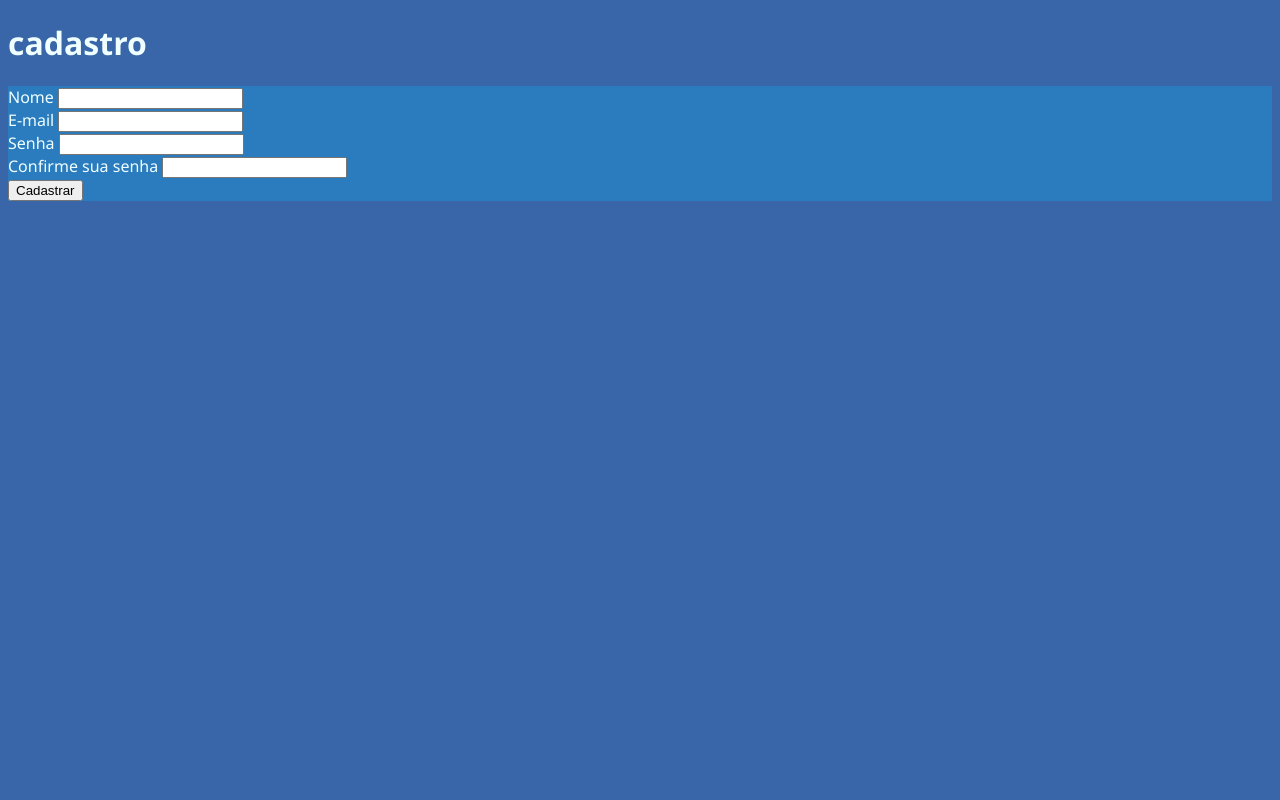
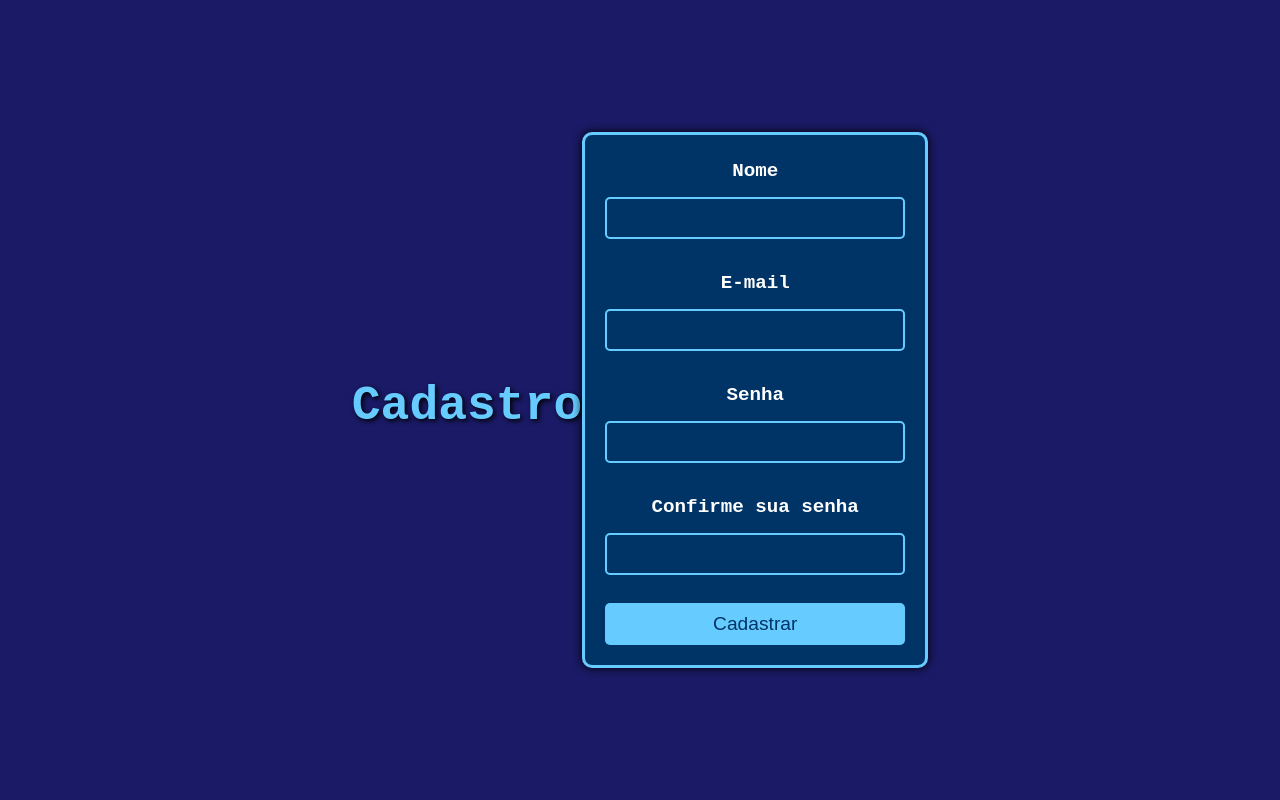
Before and after one commit to RafaelRodrigues17/Banco-de-dados, a Flask app: page /cadastro in a window 1280 px wide. Run offline with Flask 3, Linux system fonts and the light colour scheme.

Commit message:
Atualização do código

```diff
--- a/app.py
+++ b/app.py
@@ -3,15 +3,22 @@ from flask import Flask, render_template, request # Importando a biblioteca Flas
 from werkzeug.security import generate_password_hash, check_password_hash
 import database
 
-app = Flask(__name__) # Criando um objeto do Flask chamado
+app = Flask(__name__) # Criando um objeto do Flask
 
 @app.route('/')
 def hello():
     return render_template('index.html')
 
-@app.route('/login')
+@app.route('/login', methods=["GET", "POST"])
 def login():
-    return render_template('login.html')
+    if request.method == "POST":
+        form = request.form
+        if database.login(form) == True:
+            return render_template('lista.html')
+        else:
+            return "Ocorreu um erro ao fazer o login do usuário"
+    else:
+       return render_template('login.html')
 
 @app.route('/cadastro', methods=["GET", "POST"])
 def cadastro():
--- a/static/styles.css
+++ b/static/styles.css
@@ -1,40 +1,78 @@
+/* Estilo retro anos 90 */
 body {
-    background-color: #3866A8; /*mudar cor de fundo*/
-    font-family: 'Segoe UI', sans-serif; /*mudar fonte*/
-    color: azure;
+    background-color: #1a1a66; /* Fundo azul escuro */
+    font-family: 'Courier New', Courier, monospace; /* Fonte antiga de máquina de escrever */
+    color: #ffffff; /* Texto branco */
+    margin: 0;
+    padding: 0;
+    display: flex;
+    justify-content: center;
+    align-items: center;
+    height: 100vh;
+    text-align: center;
 }
-img {
-    max-width: 100%; /*largura máxima da imagem */
+
+h1 {
+    font-size: 3rem;
+    color: #66ccff; /* Azul claro */
+    text-shadow: 2px 2px 5px #000000; /* Sombra no título */
+    margin-bottom: 20px;
 }
-div.lado-esquerdo {
-    width: 50%; /*Define a largura do lado esquerdo */
+
+.formulario {
+    background-color: #003366; /* Azul escuro */
+    padding: 20px;
+    border-radius: 10px;
+    border: 3px solid #66ccff;
+    width: 300px;
+    box-shadow: 0px 0px 10px #000000;
 }
-div.lado-direito {
-    width: 50%; /*Define a largura do lado direito */
+
+form {
     display: flex;
     flex-direction: column;
 }
-div.conteudo {
-    display: flex; /*Define que a div "conteúdo" será flexível */
+
+label {
+    font-size: 1.2rem;
+    margin: 5px 0;
+    font-weight: bold;
 }
-a.botao {
-    color: aliceblue;
+
+input[type="text"],
+input[type="password"] {
+    padding: 10px;
+    margin: 10px 0;
+    border-radius: 5px;
+    border: 2px solid #66ccff;
+    background-color: #003366;
+    color: #ffffff;
+    font-size: 1rem;
 }
-div.lado-esquerdo img {
-    width: 100%; /*muda largura da imagem*/
-    border-radius: 0px;
+
+input[type="text"]:focus,
+input[type="password"]:focus {
+    outline: none;
+    border-color: #ffcc00; /* Cor dourada para foco */
+    background-color: #1a1a66;
 }
-div.lado-direito a {
-    text-decoration: none; /*retira o sublinhado padrão doa links*/
-    font-size: 23px;
-    background-color: #272320;
-    width: 38%;
-    margin: 3%;
-    padding: 5px;
-    color: azure;
-    text-align: center; /*centraliza o texto*/
-    border-radius: 30px; /*Arredonda a borda da imagem*/
+
+button.btn {
+    padding: 10px;
+    background-color: #66ccff;
+    color: #003366;
+    font-size: 1.2rem;
+    border: none;
+    border-radius: 5px;
+    cursor: pointer;
+    transition: background-color 0.3s ease;
 }
-div.formulario {
-    background-color: rgba(0, 191, 255, 0.247);
+
+button.btn:hover {
+    background-color: #ffcc00; /* Cor dourada para hover */
+    color: #003366;
 }
+
+br {
+    margin-bottom: 15px;
+}
--- a/templates/cadastro.html
+++ b/templates/cadastro.html
@@ -3,22 +3,22 @@
 <head>
     <meta charset="UTF-8">
     <meta name="viewport" content="width=device-width, initial-scale=1.0">
-    <title>cadastro</title>
+    <title>Cadastro</title>
     <link rel="stylesheet" href="/static/styles.css">
 </head>
 <body>
-    <h1>cadastro</h1>
+    <h1>Cadastro</h1>
     <div class="formulario">
-       <form action="/cadastro" method ="POST">
+        <form action="/cadastro" method="POST">
             <label for="nome">Nome</label>
             <input type="text" id="nome" name="nome" required>
             <br>
 
-          <label for ="email">E-mail</label>
+            <label for="email">E-mail</label>
             <input type="text" id="email" name="email" required>
             <br>
 
-          <label for ="senha">Senha</label>
+            <label for="senha">Senha</label>
             <input type="password" id="senha" name="senha" required>
             <br>
 
@@ -28,6 +28,5 @@
             <button type="submit" class="btn">Cadastrar</button>
         </form>
     </div>
-
 </body>
 </html>
```
Also changed, not shown: database.py (+24 -3 lines), templates/index.html (+128 -3 lines), templates/login.html (+15 -0 lines), tarefas.db. Lines whose indentation alone changed are shown as unchanged.
